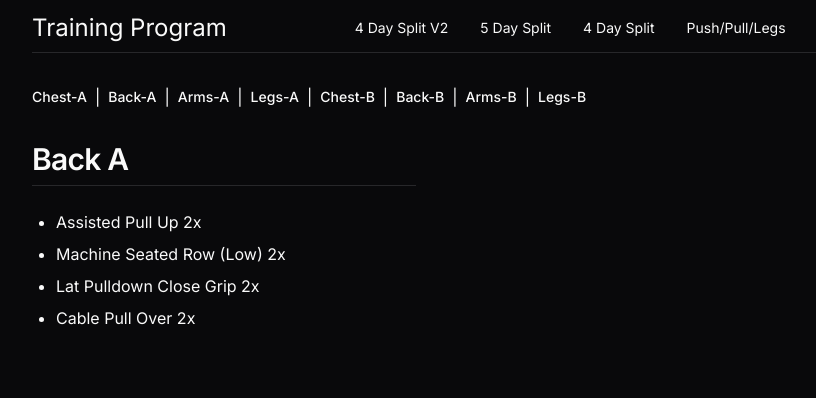
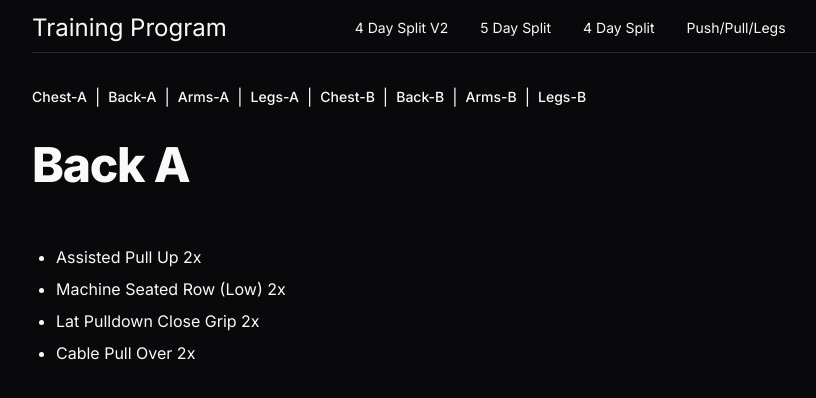
Before and after one commit to Dillonzellis/training-program, a Next.js app: page /4-day-split-v2/back/a in a window 1280 px wide. Shown: the top 398 px of the page, without its empty margins (48-864 px from the left). Built offline with nearby package versions, Linux system fonts and the light colour scheme.

Commit message:
update back header to use H1

```diff
--- a/src/app/4-day-split-v2/back/a/page.tsx
+++ b/src/app/4-day-split-v2/back/a/page.tsx
@@ -1,6 +1,7 @@
 import { BreadCrumb } from "@/components/BreadCrumb";
 import { MainWrapper } from "@/components/MainWrapper";
 import MaxWidthWrapper from "@/components/MaxWidthWrapper";
+import { H1 } from "@/components/typography/H1";
 import { FourDayV2Crumbs } from "@/data/crumbs";
 import { backA } from "@/data/sets";
 
@@ -10,9 +11,7 @@ export default function FourDayBack() {
       <MaxWidthWrapper>
         <BreadCrumb crumbs={FourDayV2Crumbs} />
 
-        <h1 className="scroll-m-20 border-b pb-2 text-3xl font-semibold tracking-tight first:mt-0 max-w-sm">
-          Back A
-        </h1>
+        <H1 className="pb-8">Back A</H1>
 
         <ul className="my-6 ml-6 list-disc [&>li]:mt-2">
           {backA.map((item) => (
--- a/src/app/4-day-split-v2/back/b/page.tsx
+++ b/src/app/4-day-split-v2/back/b/page.tsx
@@ -1,6 +1,7 @@
 import { BreadCrumb } from "@/components/BreadCrumb";
 import { MainWrapper } from "@/components/MainWrapper";
 import MaxWidthWrapper from "@/components/MaxWidthWrapper";
+import { H1 } from "@/components/typography/H1";
 import { FourDayV2Crumbs } from "@/data/crumbs";
 import { backB } from "@/data/sets";
 
@@ -10,9 +11,7 @@ export default function FourDayBack() {
       <MaxWidthWrapper>
         <BreadCrumb crumbs={FourDayV2Crumbs} />
 
-        <h1 className="scroll-m-20 border-b pb-2 text-3xl font-semibold tracking-tight first:mt-0 max-w-sm">
-          Back B
-        </h1>
+        <H1 className="pb-8">Back B</H1>
 
         <ul className="my-6 ml-6 list-disc [&>li]:mt-2">
           {backB.map((item) => (
```
